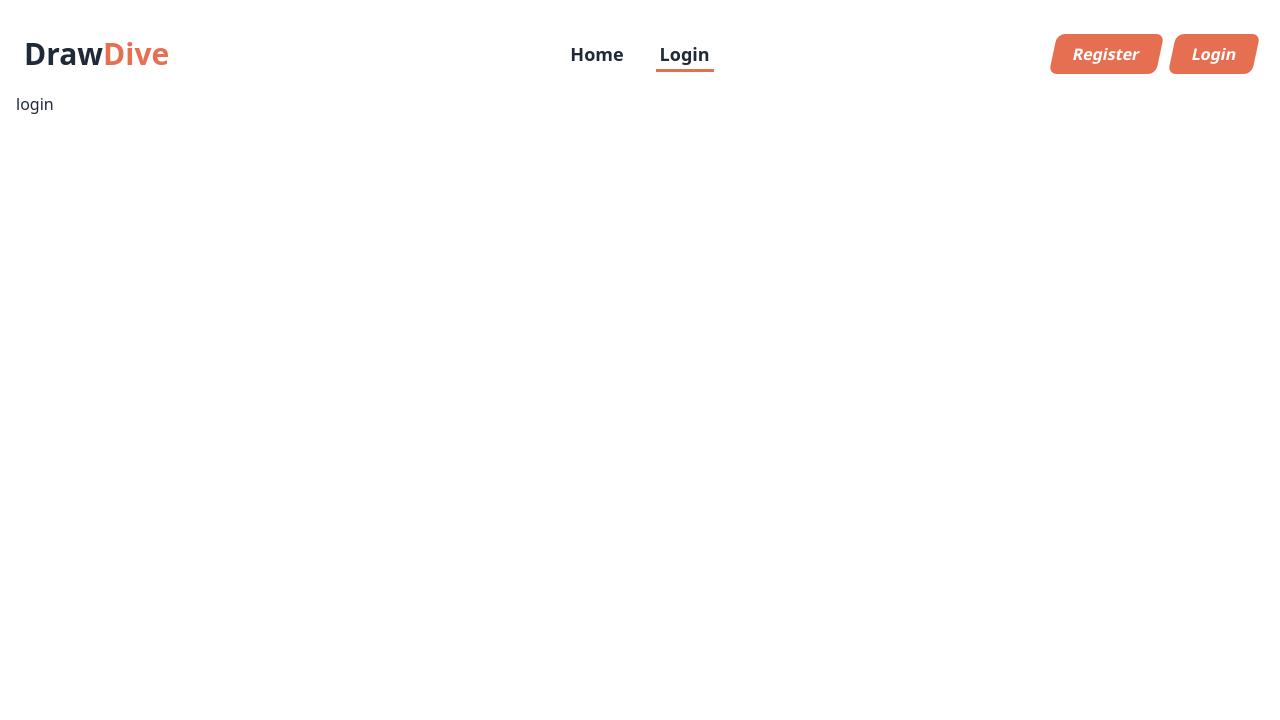
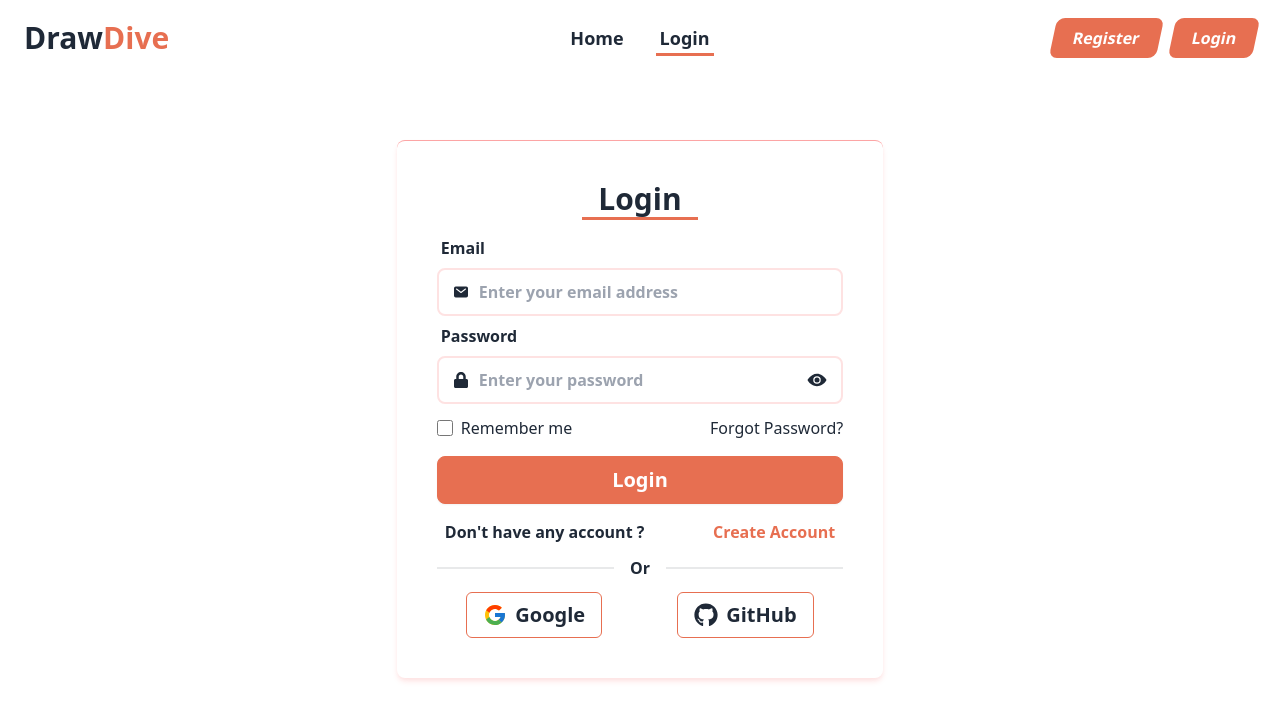
Before and after one commit to Mh-Monzil/draw-dive-client, a React (Vite) app: page /login in a window 1280 px wide. Shown: the top 720 px of the page. Built offline with nearby package versions, Linux system fonts and the light colour scheme.

Commit message:
login added

```diff
--- a/package.json
+++ b/package.json
@@ -10,11 +10,15 @@
     "preview": "vite preview"
   },
   "dependencies": {
+    "firebase": "^10.11.1",
     "localforage": "^1.10.0",
     "match-sorter": "^6.3.4",
     "react": "^18.2.0",
     "react-dom": "^18.2.0",
+    "react-hook-form": "^7.51.3",
+    "react-icons": "^5.1.0",
     "react-router-dom": "^6.23.0",
+    "react-toastify": "^10.0.5",
     "sort-by": "^1.2.0",
     "swiper": "^11.1.1"
   },
--- /dev/null
+++ b/src/Firebase/firebase.init.js
@@ -0,0 +1,19 @@
+// Import the functions you need from the SDKs you need
+import { initializeApp } from "firebase/app";
+import { getAuth } from "firebase/auth";
+// TODO: Add SDKs for Firebase products that you want to use
+// https://firebase.google.com/docs/web/setup#available-libraries
+
+// Your web app's Firebase configuration
+const firebaseConfig = {
+  apiKey: "AIzaSyCL8A7PGsW1E555nNxjQAcND1UBFckfuY8",
+  authDomain: "draw-dive.firebaseapp.com",
+  projectId: "draw-dive",
+  storageBucket: "draw-dive.appspot.com",
+  messagingSenderId: "765187082026",
+  appId: "1:765187082026:web:39b1e59fc0b1f01aab4053"
+};
+
+// Initialize Firebase
+const app = initializeApp(firebaseConfig);
+export const auth = getAuth(app);
--- /dev/null
+++ b/src/hooks/UseAuth.jsx
@@ -0,0 +1,9 @@
+import { useContext } from 'react';
+import { AuthContext } from '../provider/AuthProvider';
+
+const UseAuth = () => {
+    const all = useContext(AuthContext);
+    return all;
+};
+
+export default UseAuth;
--- a/src/layout/Root.jsx
+++ b/src/layout/Root.jsx
@@ -4,7 +4,7 @@ import Navbar from '../component/Navbar';
 
 const Root = () => {
     return (
-        <div className='max-w-[1440px] mx-auto p-4'>
+        <div className='max-w-[1440px] mx-auto px-4'>
             <Navbar />
             <Outlet />
         </div>
--- a/src/main.jsx
+++ b/src/main.jsx
@@ -1,15 +1,15 @@
-import React from 'react'
-import ReactDOM from 'react-dom/client'
+import React from "react";
+import ReactDOM from "react-dom/client";
 // import App from './App.jsx'
-import './index.css'
-import {
-  createBrowserRouter,
-  RouterProvider,
-} from "react-router-dom";
-import Root from './layout/Root.jsx';
-import Home from './pages/Home.jsx';
-import Login from './pages/Login.jsx';
-import Register from './pages/Register.jsx';
+import "./index.css";
+import { createBrowserRouter, RouterProvider } from "react-router-dom";
+import Root from "./layout/Root.jsx";
+import Home from "./pages/Home.jsx";
+import Login from "./pages/Login.jsx";
+import Register from "./pages/Register.jsx";
+import AuthProvider from "./provider/AuthProvider.jsx";
+import { ToastContainer } from "react-toastify";
+import 'react-toastify/dist/ReactToastify.css';
 
 const router = createBrowserRouter([
   {
@@ -17,23 +17,26 @@ const router = createBrowserRouter([
     element: <Root />,
     children: [
       {
-        path:'/',
-        element: <Home />
+        path: "/",
+        element: <Home />,
       },
       {
-        path:'/login',
-        element: <Login />
+        path: "/login",
+        element: <Login />,
       },
       {
-        path:'/register',
-        element: <Register />
-      }
-    ]
+        path: "/register",
+        element: <Register />,
+      },
+    ],
   },
 ]);
 
-ReactDOM.createRoot(document.getElementById('root')).render(
+ReactDOM.createRoot(document.getElementById("root")).render(
   <React.StrictMode>
-    <RouterProvider router={router} />
-  </React.StrictMode>,
-)
+    <AuthProvider>
+      <RouterProvider router={router} />
+      <ToastContainer className='mt-20' theme="colored" />
+    </AuthProvider>
+  </React.StrictMode>
+);
--- a/src/pages/Login.jsx
+++ b/src/pages/Login.jsx
@@ -1,11 +1,157 @@
-
+import { useForm } from "react-hook-form";
+import { Link, useLocation, useNavigate } from "react-router-dom";
+import { IoEye, IoEyeOff, IoMail } from "react-icons/io5";
+import { FaGithub, FaLock, FaTwitter } from "react-icons/fa";
+import { useState } from "react";
+import { FcGoogle } from "react-icons/fc";
+import UseAuth from "../hooks/UseAuth";
+import { toast } from "react-toastify";
 
 const Login = () => {
-    return (
-        <div>
-            login
-        </div>
-    );
+  const [showPassword, setShowPassword] = useState(false);
+  const [errorText, setErrorText] = useState("");
+  const { loginUser, user, loading, googleLogin, githubLogin, twitterLogin } =
+    UseAuth();
+  const location = useLocation();
+  const navigate = useNavigate();
+  console.log(location);
+
+  const {
+    register,
+    handleSubmit,
+    reset,
+    formState: { errors },
+  } = useForm();
+
+  const onSubmit = (data) => {
+    const { email, password } = data;
+    loginUser(email, password)
+      .then((result) => {
+        if (result.user) {
+          setErrorText("");
+          navigate(location?.state || "/");
+          toast.success("Login successful");
+        }
+        reset();
+      })
+      .catch((error) => {
+        console.error(error.message);
+        setErrorText("Login failed! Please try again");
+      });
+    console.log(user);
+  };
+
+  const handleSocialLogin = (socialLogin) => {
+    socialLogin().then((result) => {
+      if (result.user) {
+        navigate(location?.state || "/");
+        toast.success("Login successful");
+      }
+    });
+  };
+
+  return (
+    <div className="">
+      <div className="p-4">
+        <form
+          data-aos="fade-right"
+          data-aos-duration="300"
+          data-aos-easing="ease-in-out"
+          onSubmit={handleSubmit(onSubmit)}
+          className=" lg:w-2/5 my-12 h-full mx-auto p-6 md:p-10 bg-white backdrop-blur-sm rounded-lg  shadow-md border-t border-red-300 shadow-red-100"
+        >
+          <div className="flex justify-center mb-2">
+            <span className="text-center text-3xl font-bold border-b-[3px] border-b-[#E76F51] px-4">
+              Login
+            </span>
+          </div>
+          <div className="form-control">
+            <div className="form-control">
+              <label className="label">
+                <span className="font-semibold">Email</span>
+              </label>
+              <div className="relative">
+                <input
+                  type="email"
+                  name="email"
+                  placeholder="Enter your email address"
+                  className="input border-2 border-red-100 focus:border-[#f18d74] focus:outline-none font-semibold w-full px-10"
+                  {...register("email", { required: true })}
+                />
+                <IoMail className="absolute bottom-4 left-4" />
+              </div>
+            </div>
+            {errors.email && (
+              <span className="text-red-500">Email is required</span>
+            )}
+          </div>
+          <div className="form-control">
+            <label className="label">
+              <span className="font-semibold">Password</span>
+            </label>
+            <div className="relative">
+              <input
+                type={showPassword ? "text" : "password"}
+                name="password"
+                placeholder="Enter your password"
+                className="input border-2 border-red-100 focus:border-[#E76F51] focus:outline-none font-semibold w-full px-10"
+                {...register("password", { required: true })}
+              />
+              <FaLock className="absolute bottom-4 left-4 disabled" />
+              <span
+                onClick={() => setShowPassword(!showPassword)}
+                className="text-xl absolute right-4 bottom-3.5 cursor-pointer"
+              >
+                {showPassword ? <IoEyeOff /> : <IoEye />}
+              </span>
+            </div>
+            {errors.password && (
+              <span className="text-red-500">Password is required</span>
+            )}
+          </div>
+          <div className="flex items-center justify-between mt-3 font-medium">
+            <p className="flex items-center gap-2">
+              <input type="checkbox" className="h-4 w-4 cursor-pointer" />
+              Remember me
+            </p>
+            <p>Forgot Password?</p>
+          </div>
+          <div className="form-control mt-4">
+            <button className="btn bg-[#E76F51] text-white font-bold text-xl hover:bg-[#e25f3e] border border-[#E76F51] hover:border-[#E76F51]">
+              Login
+            </button>
+          </div>
+          <p className="text-red-600 p-1">{errorText}</p>
+          <div className="flex items-center justify-between flex-col sm:flex-row gap-2 m-2 font-semibold">
+            <p>Don't have any account ?</p>
+            <Link
+              to="/register"
+              className=" border-purple-700 text-[#E76F51] font-bold"
+            >
+              Create Account
+            </Link>
+          </div>
+          <div className="divider font-bold">Or</div>
+          <div className="flex justify-between lg:flex-wrap gap-2 md:gap-4 text-xl font-bold">
+            <div
+              onClick={() => handleSocialLogin(googleLogin)}
+              className="flex items-center gap-2 bg-white py-2 px-4 border border-[#E76F51] rounded-md mx-auto cursor-pointer"
+            >
+              <FcGoogle className="text-2xl" />
+              <span className="hidden md:block">Google</span>
+            </div>
+            <div
+              onClick={() => handleSocialLogin(githubLogin)}
+              className="flex items-center gap-2 bg-white py-2 px-4 border border-[#E76F51] rounded-md mx-auto cursor-pointer"
+            >
+              <FaGithub className="text-2xl" />
+              <span className="hidden md:block">GitHub</span>
+            </div>
+          </div>
+        </form>
+      </div>
+    </div>
+  );
 };
 
 export default Login;
--- /dev/null
+++ b/src/provider/AuthProvider.jsx
@@ -0,0 +1,63 @@
+import {
+    createUserWithEmailAndPassword,
+    signInWithEmailAndPassword,
+    signInWithPopup,
+    signOut,
+    GoogleAuthProvider,
+    GithubAuthProvider,
+    updateProfile
+  } from "firebase/auth";
+  import { createContext, useState } from "react";
+import { auth } from "../Firebase/firebase.init";
+
+  export const AuthContext = createContext(null);
+
+  const AuthProvider = ({ children }) => {
+    const [user, setUser] = useState(null);
+    const [loading, setLoading] = useState(true);
+
+    const createUser = (email, password) => {
+      setLoading(true);
+      return createUserWithEmailAndPassword(auth, email, password);
+    };
+
+    const updateUserProfile = (name,image) => {
+      return updateProfile(auth.currentUser, {
+        displayName: name,
+        photoURL: image
+      })
+    }
+
+    const loginUser = (email, password) => {
+      setLoading(true);
+      return signInWithEmailAndPassword(auth, email, password);
+    };
+
+    const logOut = () => {
+      // setLoading(true);
+      window.location.reload();
+      return signOut(auth);
+    };
+
+
+    const googleProvider = new GoogleAuthProvider();
+    const githubProvider = new GithubAuthProvider();
+
+    const googleLogin = () => {
+      return signInWithPopup(auth, googleProvider);
+    };
+
+    const githubLogin = () => {
+      return signInWithPopup(auth, githubProvider);
+    };
+
+
+
+
+    const authInfo = { user, loading, createUser, loginUser, setUser,googleLogin, logOut, githubLogin,updateUserProfile };
+    return (
+      <AuthContext.Provider value={authInfo}>{children}</AuthContext.Provider>
+    );
+  };
+
+  export default AuthProvider;
```
Also changed, not shown: src/component/Banner.jsx (+55 -23 lines), 1 other file (tests, documents, lock files or other folders).
